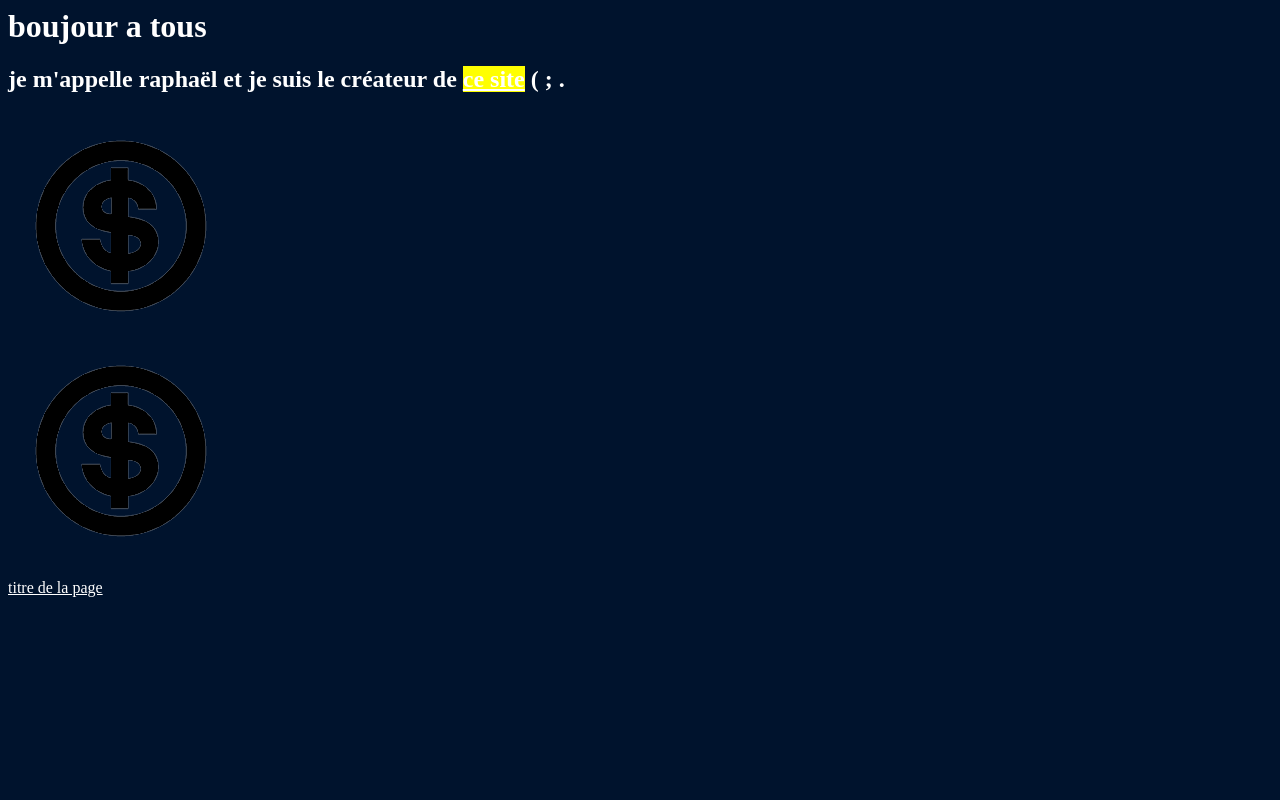
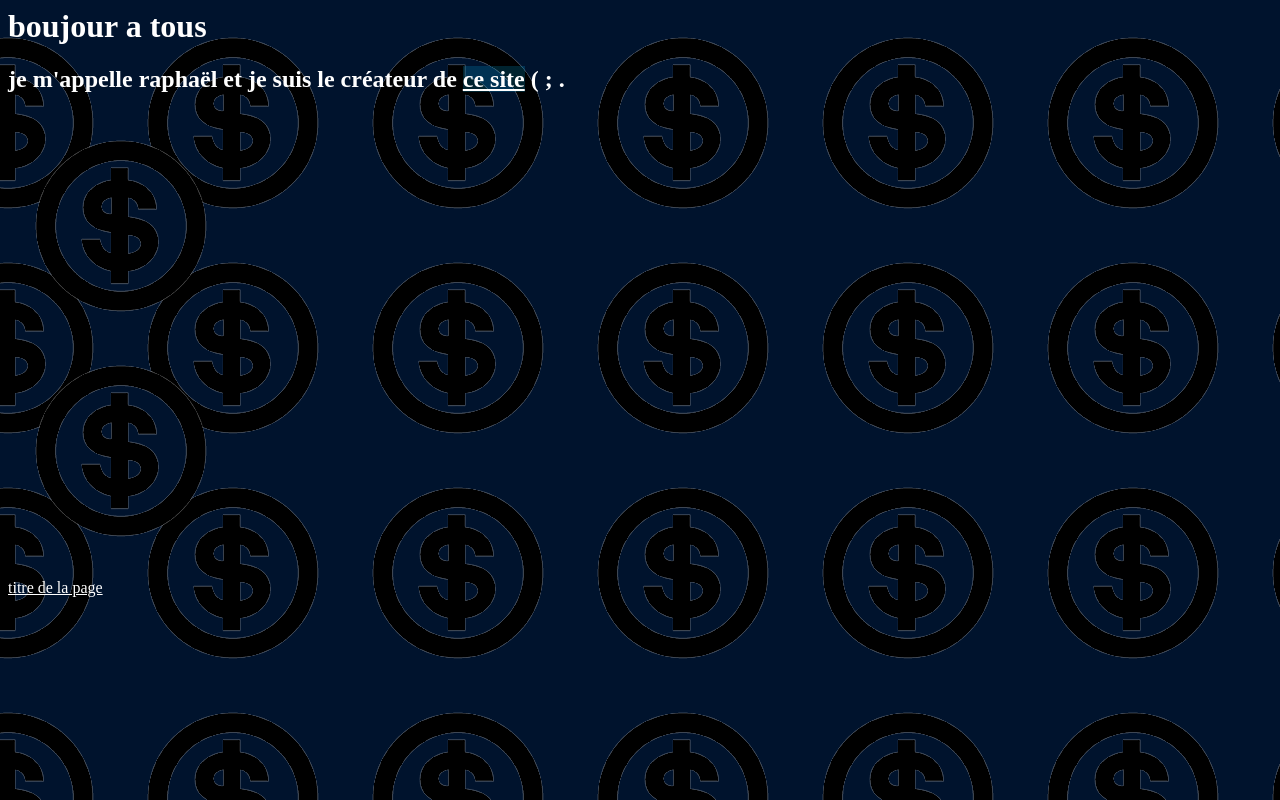
Before and after one commit to beluga-curieux/mi_first_website, a PHP site: page / in a window 1280 px wide. Run offline with PHP 8.4, Linux system fonts and the light colour scheme.

Commit message:
rajout de fichier et modif de index.html

```diff
--- a/styl.css
+++ b/styl.css
@@ -1,7 +1,13 @@
 body{
 background: rgb(0, 19, 45);
 color: white;
+background-image: url(img.png);
+background-attachment: fixed;
+background-position:120px 10px;
 }
 a{
 color: white;
 }
+mark{
+    background-color: rgba(0, 187, 255, 0.185);
+}
```
